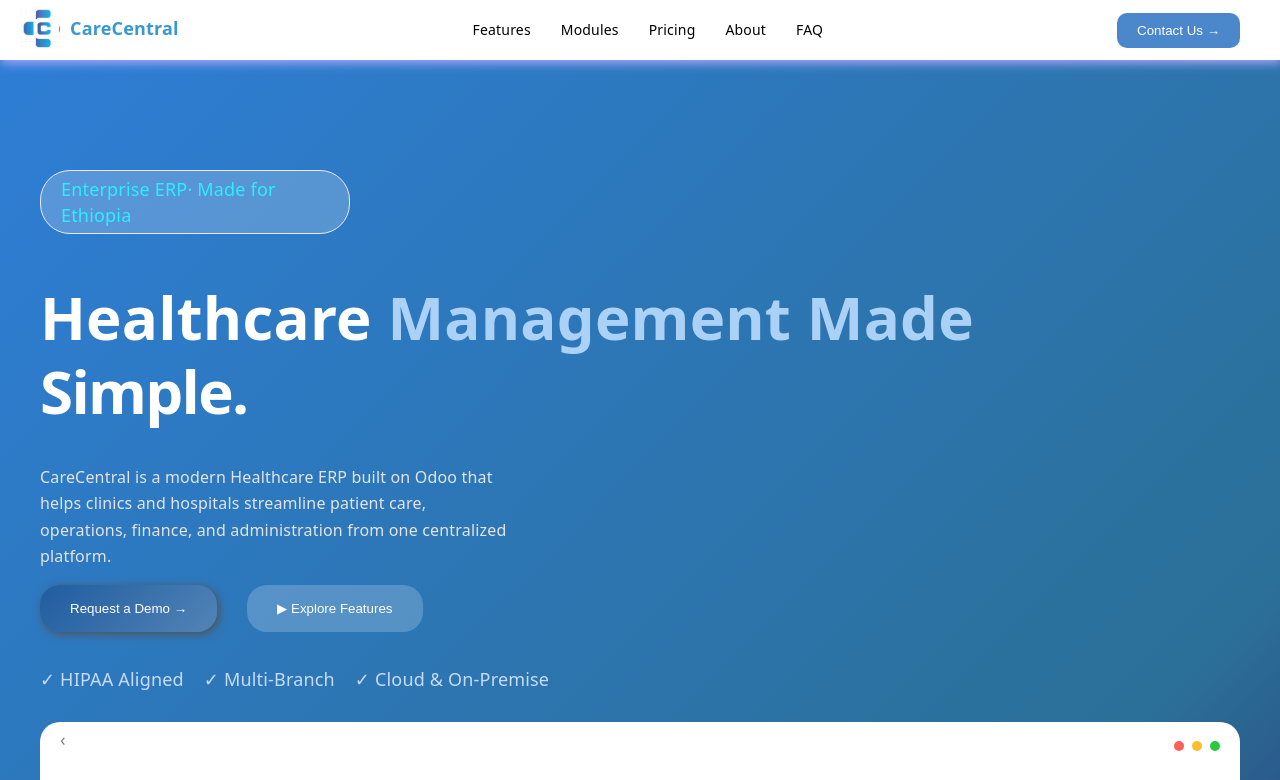
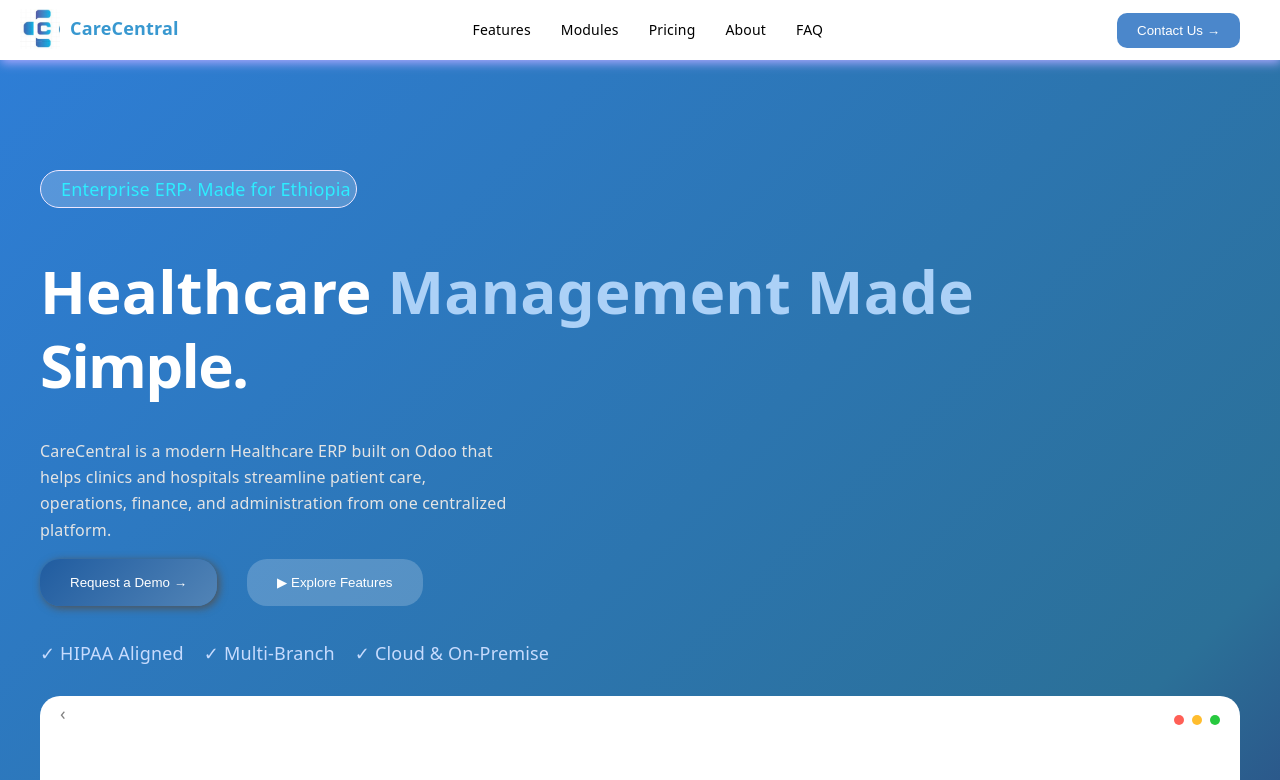
Before and after one commit to Etsub-tech/Derash-CareCenteral, a React (Vite) app: page / in a window 1280 px wide. Shown: the top 780 px of the page. Built offline with nearby package versions, Linux system fonts and the light colour scheme.

Commit message:
changed the name

```diff
--- a/src/home.css
+++ b/src/home.css
@@ -158,7 +158,7 @@
     background-color: rgba(255, 255, 255, 0.2);
     border-color: rgb(255, 255, 255);
     border: 1px solid rgb(237, 231, 255);
-    width: 283px;
+    width: 290px;
     padding: 5px;
     padding-left: 20px;
     border-radius: 30px;
@@ -327,6 +327,10 @@
 
 .second-card h3{
  color: rgb(59, 59, 59);
+}
+
+.seconf-card h2{
+    color: rgb(75, 75, 75);
 }
 
 .second-card a{
```
